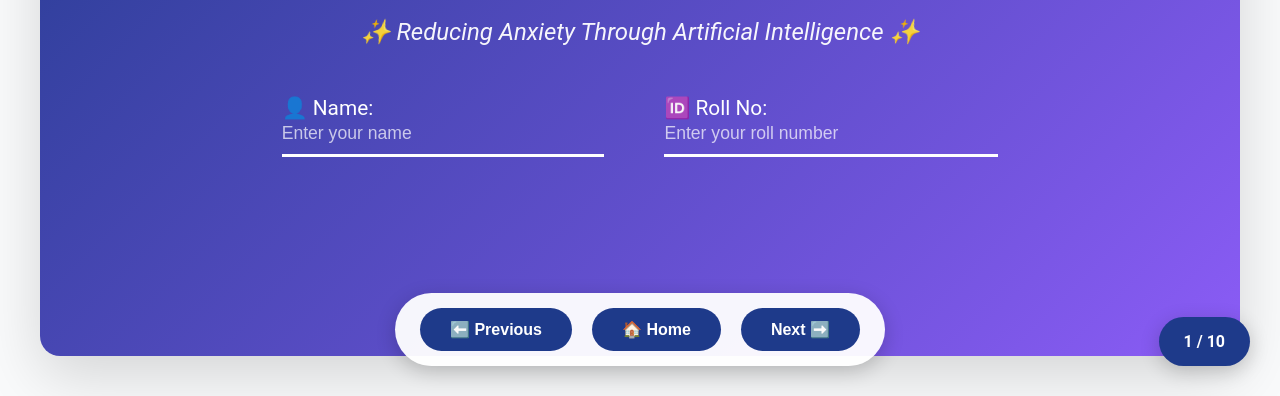
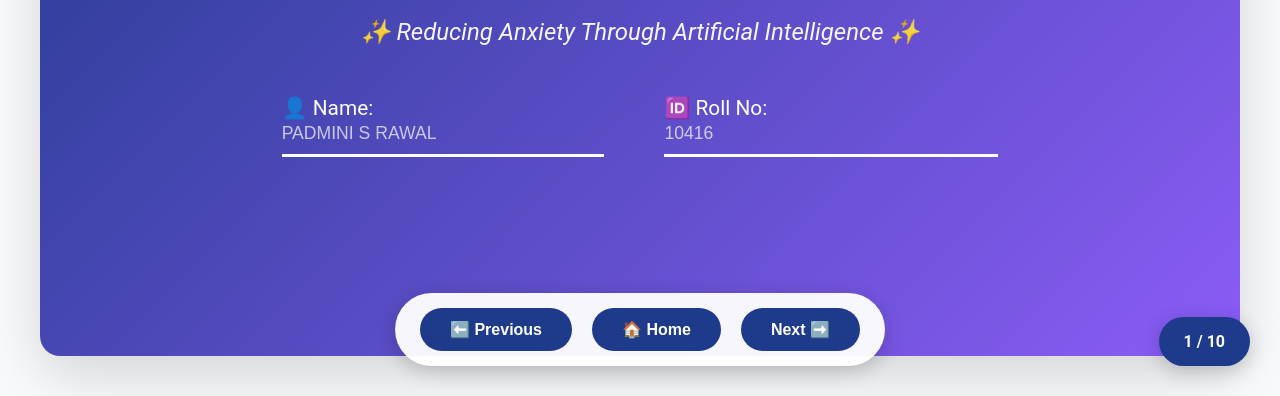
Before and after one commit to ZSHARAD/Slide-, a plain HTML site: page index.html in a window 1280 px wide. Shown: the part 404-800 px from the top of the page. Drawn offline with Linux system fonts and the light colour scheme.

Commit message:
Update index.html

```diff
--- a/index.html
+++ b/index.html
@@ -920,10 +920,10 @@
 
             <div class="form-fields">
                 <div class="form-field">
-                    👤 Name: <input type="text" id="student-name" placeholder="Enter your name">
+                    👤 Name: <input type="text" id="student-name" placeholder="PADMINI S RAWAL">
                 </div>
                 <div class="form-field">
-                    🆔 Roll No: <input type="text" id="roll-no" placeholder="Enter your roll number">
+                    🆔 Roll No: <input type="text" id="roll-no" placeholder="10416">
                 </div>
             </div>
         </div>
```
